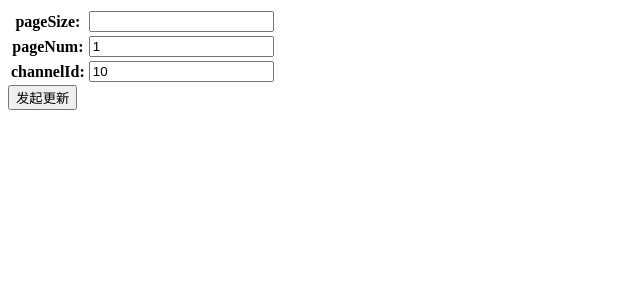
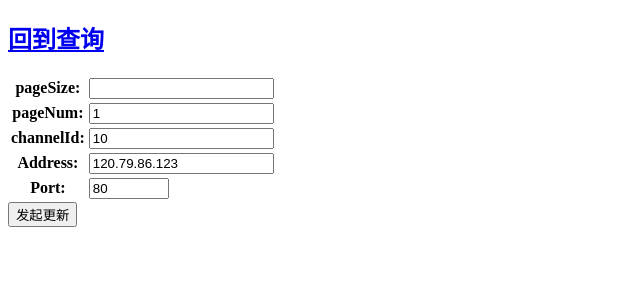
Before and after one commit to lingkai5wu/DjangoWeb, a Django app: page /update/ in a window 1280 px wide. Shown: the top 300 px of the page, without its empty margins (0-640 px from the left). Run offline with Django 4.2, Linux system fonts and the light colour scheme; data comes from the database, SQL or seed files in the repository.

Commit message:
fix: 修复更新

```diff
--- a/mysite/settings.py
+++ b/mysite/settings.py
@@ -24,7 +24,10 @@ SECRET_KEY = 'django-insecure-*_$qm__0dr*8*2r&-mn8c%$q)$xhk19%v0gl%o9cws7^m5+g-&
 # SECURITY WARNING: don't run with debug turned on in production!
 DEBUG = True
 
-ALLOWED_HOSTS = ['lingkai5wu.pythonanywhere.com']
+ALLOWED_HOSTS = [
+    'lingkai5wu.pythonanywhere.com',
+    '127.0.0.1',
+]
 
 # Application definition
 
--- a/ys/forms.py
+++ b/ys/forms.py
@@ -5,6 +5,8 @@ class UpdateContentForm(forms.Form):
     page_size = forms.IntegerField(label='pageSize', min_value=1)
     page_num = forms.IntegerField(label='pageNum', min_value=1)
     channel_id = forms.IntegerField(label='channelId')
+    address = forms.GenericIPAddressField()
+    port = forms.IntegerField(min_value=0, max_value=65535)
 
 
 class SelectContentForm(forms.Form):
--- a/ys/models.py
+++ b/ys/models.py
@@ -8,7 +8,6 @@ from django.db import models
 
 
 class Content(models.Model):
-    objects = None
     content_id = models.IntegerField(primary_key=True)
     title = models.TextField()
     banner = models.URLField()
@@ -20,6 +19,7 @@ class Content(models.Model):
 
 
 class Update(models.Model):
-    objects = None
-    last_time = models.DateTimeField()
-    last_total = models.IntegerField()
+    update_time = models.DateTimeField()
+    total = models.IntegerField()
+    address = models.GenericIPAddressField()
+    port = models.IntegerField()
--- a/ys/templates/index.html
+++ b/ys/templates/index.html
@@ -6,9 +6,9 @@
 </head>
 <body>
 <div>
-    <h2><a href="https://ys.mihoyo.com/main/news">最新新闻（官网）</a></h2>
+    <h2><a href="https://ys.mihoyo.com/main/news/10">最新新闻（官网）</a></h2>
     <p>所有内容来自原神官网，可能滞后，点击上方超链接前往官网</p>
-    <p>上次更新: {{time}}</p>
+    <p>上次更新: {{update_time}}</p>
     <form action="{% url 'select_content_list' %}" method="post">
         {% csrf_token %}
         {{ form }}
--- a/ys/templates/update.html
+++ b/ys/templates/update.html
@@ -6,6 +6,7 @@
 </head>
 <body>
 <div>
+    <h2><a href="{% url 'select_content_list' %}">回到查询</a></h2>
     <form action="{% url 'update_content_list' %}" method="post">
         {% csrf_token %}
         <table>
--- a/ys/views.py
+++ b/ys/views.py
@@ -2,6 +2,7 @@ import requests
 from django.http import HttpResponse
 from django.shortcuts import render
 from django.utils import timezone
+from django.core.exceptions import ObjectDoesNotExist
 
 from ys.forms import UpdateContentForm, SelectContentForm
 from ys.models import Content, Update
@@ -17,7 +18,12 @@ def update_content_list(request):
             payload = {'pageSize': form.cleaned_data['page_size'],
                        'pageNum': form.cleaned_data['page_num'],
                        'channelId': form.cleaned_data['channel_id']}
-            data = requests.get(url, params=payload).json()
+            proxy = f"{form.cleaned_data['address']}:{form.cleaned_data['port']}"
+            proxies = {
+                'http': proxy,
+                'https': proxy
+            }
+            data = requests.get(url, params=payload, proxies=proxies).json()
             if data['retcode'] == 0:
                 content_list = data['data']['list']
                 context['total'] = data['data']['total']
@@ -34,13 +40,22 @@ def update_content_list(request):
                     else:
                         context['list'].append(f'覆盖\t{obj.title}')
                 Update.objects.create(
-                    last_time=timezone.now(),
-                    last_total=context['total']
+                    update_time=timezone.now(),
+                    total=context['total'],
+                    address=form.cleaned_data['address'],
+                    port=form.cleaned_data['port']
                 )
             else:
                 return HttpResponse(data['message'])
     else:
-        context['form'] = UpdateContentForm(initial={'page_num': 1, 'channel_id': 10})
+        initial = {'page_num': 1, 'channel_id': 10}
+        try:
+            q = Update.objects.latest('update_time')
+            initial['address'] = q.address
+            initial['port'] = q.port
+        except ObjectDoesNotExist:
+            print('需要初始化')
+        context['form'] = UpdateContentForm(initial=initial)
     return render(request, 'update.html', context)
 
 
@@ -54,7 +69,10 @@ def select_content_list(request):
     else:
         context['form'] = SelectContentForm()
         context['list'] = Content.objects.all()[::-1]
-    u = Update.objects.latest('last_time')
-    context['total'] = u.last_total
-    context['time'] = u.last_time
+    try:
+        q = Update.objects.latest('update_time')
+        context['total'] = q.total
+        context['update_time'] = q.update_time
+    except ObjectDoesNotExist:
+        print('需要初始化')
     return render(request, 'index.html', context)
```
Also changed, not shown: db.sqlite3.
